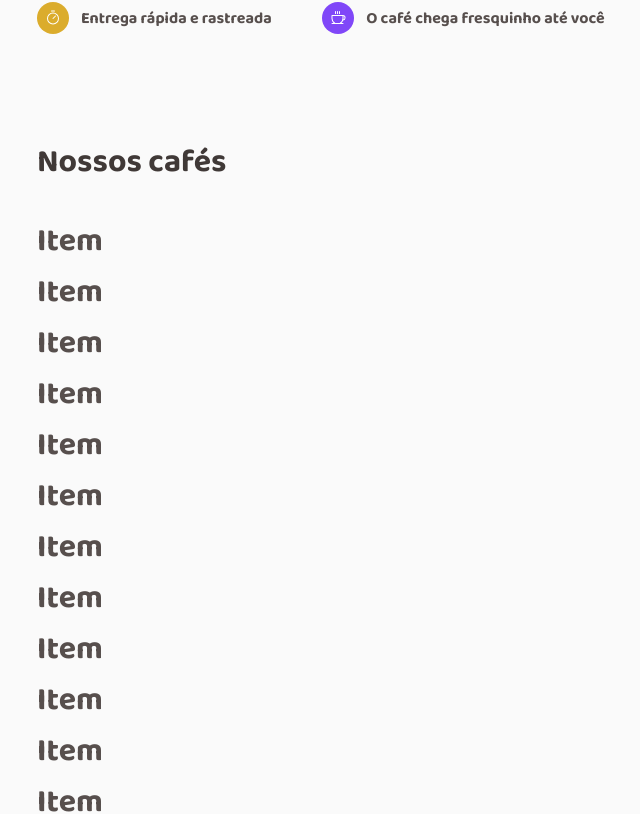
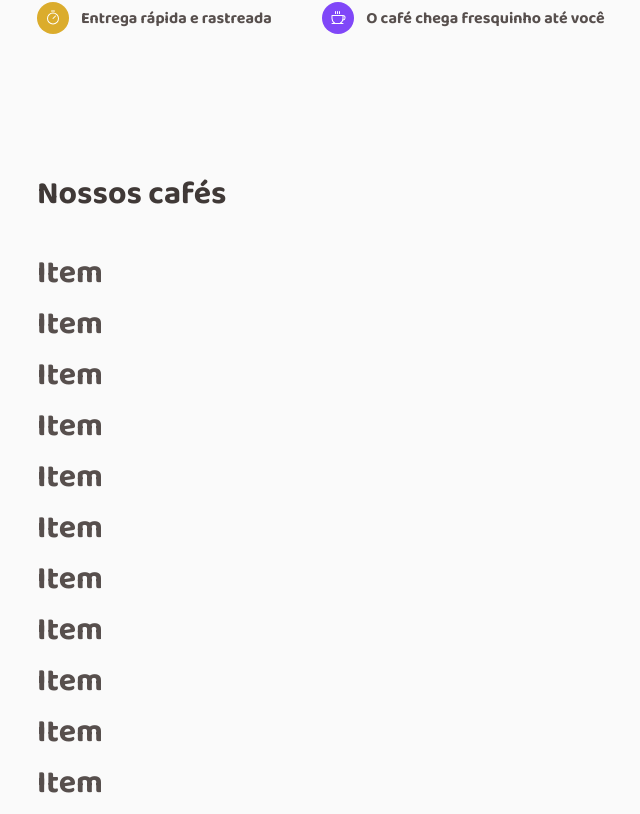
Before and after one commit to Matheus1714/ignite-project-coffee-delivery, a React (Vite) app: page / in a window 1280 px wide. Shown: the part 935-1749 px from the top of the page, without its empty margins (123-763 px from the left). Built offline with nearby package versions, Linux system fonts and the light colour scheme.

Commit message:
config grid

```diff
--- a/src/pages/Home/components/ListItems/styles.ts
+++ b/src/pages/Home/components/ListItems/styles.ts
@@ -1,6 +1,8 @@
 import styled from 'styled-components'
 
-export const ListItemsContianer = styled.div``
+export const ListItemsContianer = styled.div`
+  display: grid;
+`
 
 export const TitleList = styled.div`
   margin-top: 2rem;
```
